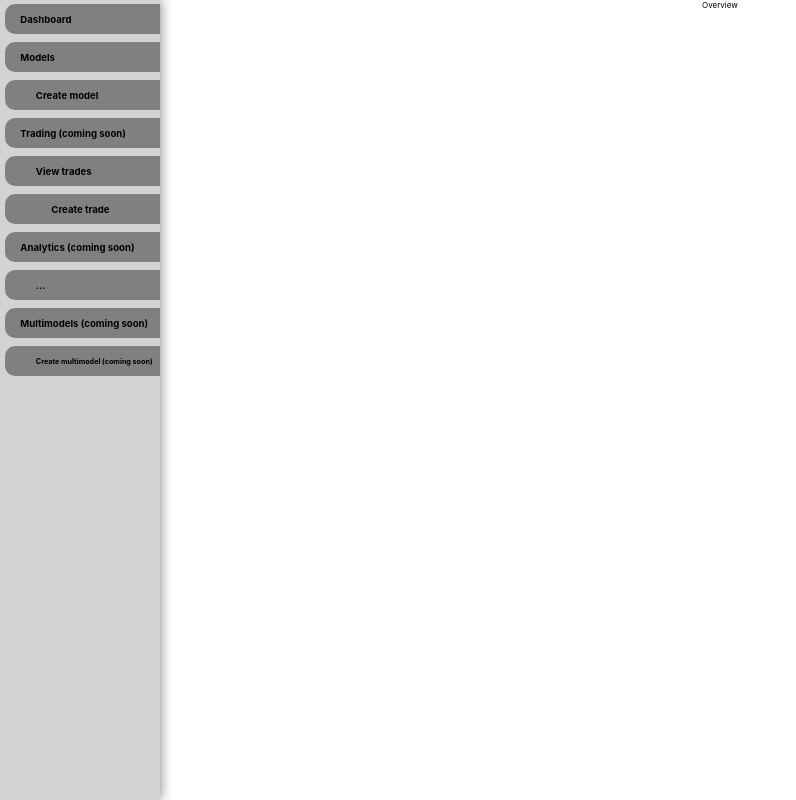
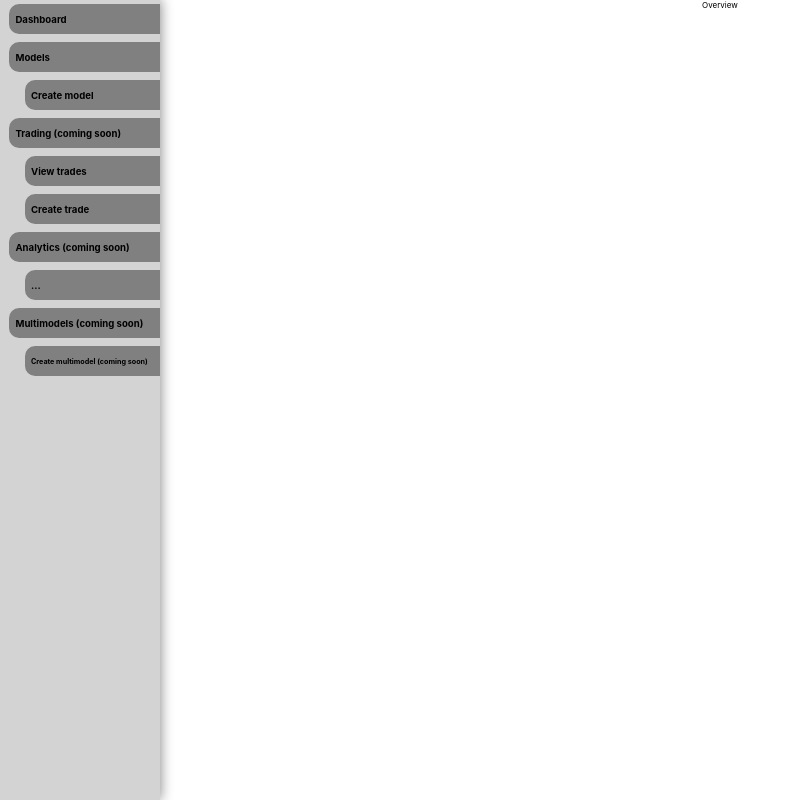
Before and after one commit to ModularAutomatedStockTrading/frontend, a React (Create React App) app: page /dashboard in a window 1280 px wide. Shown: the whole page, without its empty margins (0-796 px from the left). Built offline with nearby package versions, Linux system fonts and the light colour scheme.

Commit message:
indentation fix for create-trade

```diff
--- a/src/components/SidePanel/index.css
+++ b/src/components/SidePanel/index.css
@@ -1,6 +1,5 @@
 .SidePanel-item{
     background : grey;
-    width : 100%;
     height : 100%;
     position : relative;
     border-top-left-radius: 10px;
--- a/src/components/SidePanel/index.js
+++ b/src/components/SidePanel/index.js
@@ -27,18 +27,23 @@ const Item = (props) => {
         width : "97%",
         height : screenH * 0.05,
         padding : "0.5vh 0px 0.5vh 3%",
+        position : "relative"
     }}>
         <div
             className={"SidePanel-item" + (props.onClick ? " SidePanel-item-clickable" : "")}
             onClick={props.onClick}
+            style={{
+                width : `${100 - 10 * props.depth + 7}%`,
+                left : `${10 * props.depth - 7}%`
+            }}
         >
             <p style={{
                 position : "absolute",
                 top : 0, bottom : 0, margin : "auto",
                 height : "fit-content",
-                left : `${10 * props.depth}%`,
                 fontSize : "1.2rem",
                 fontWeight : "700",
+                marginLeft : screenH * 0.01,
                 userSelect: "none"
             }}>
                 {props.title}
--- a/src/screens/DashBoard/index.js
+++ b/src/screens/DashBoard/index.js
@@ -99,14 +99,12 @@ function Wrapper(props){
                         onClick : () => {
                             history.push("/dashboard/trades")
                         },
-                        items : [
-                            {
-                                title : "Create trade",
-                                onClick : () => {
-                                    history.push("/dashboard/trades/create")
-                                }
-                            }
-                        ]
+                    },
+                    {
+                        title : "Create trade",
+                        onClick : () => {
+                            history.push("/dashboard/trades/create")
+                        }
                     }
                 ]
             },
```
